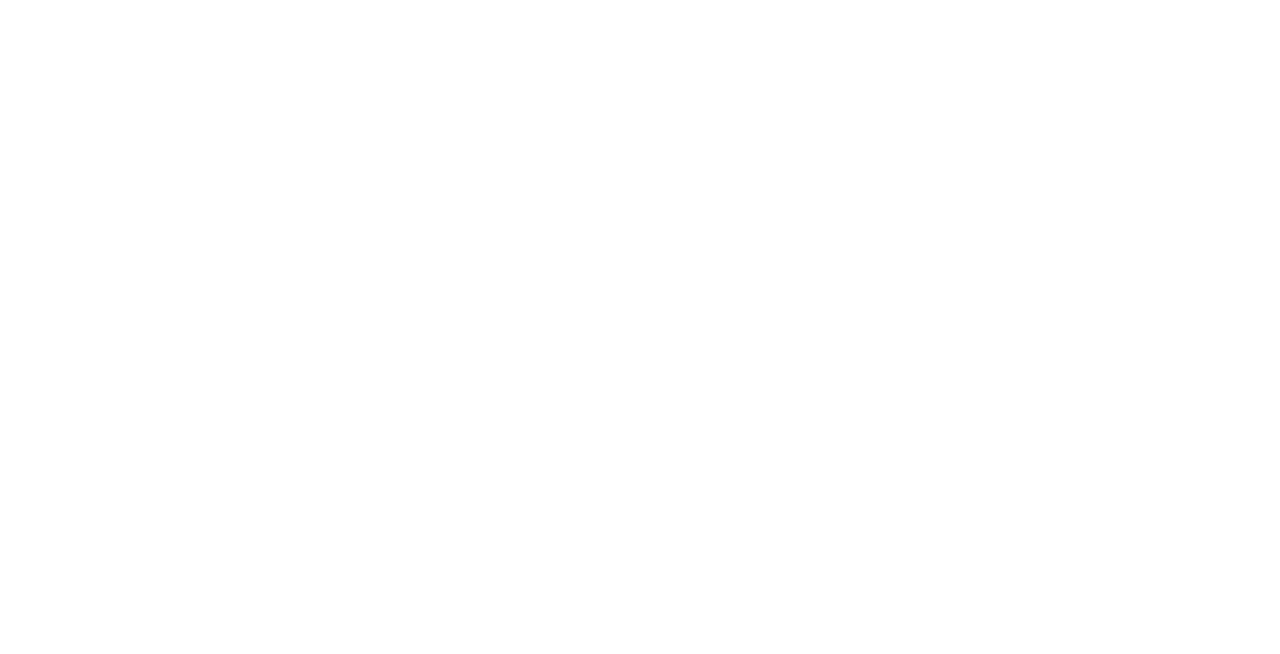
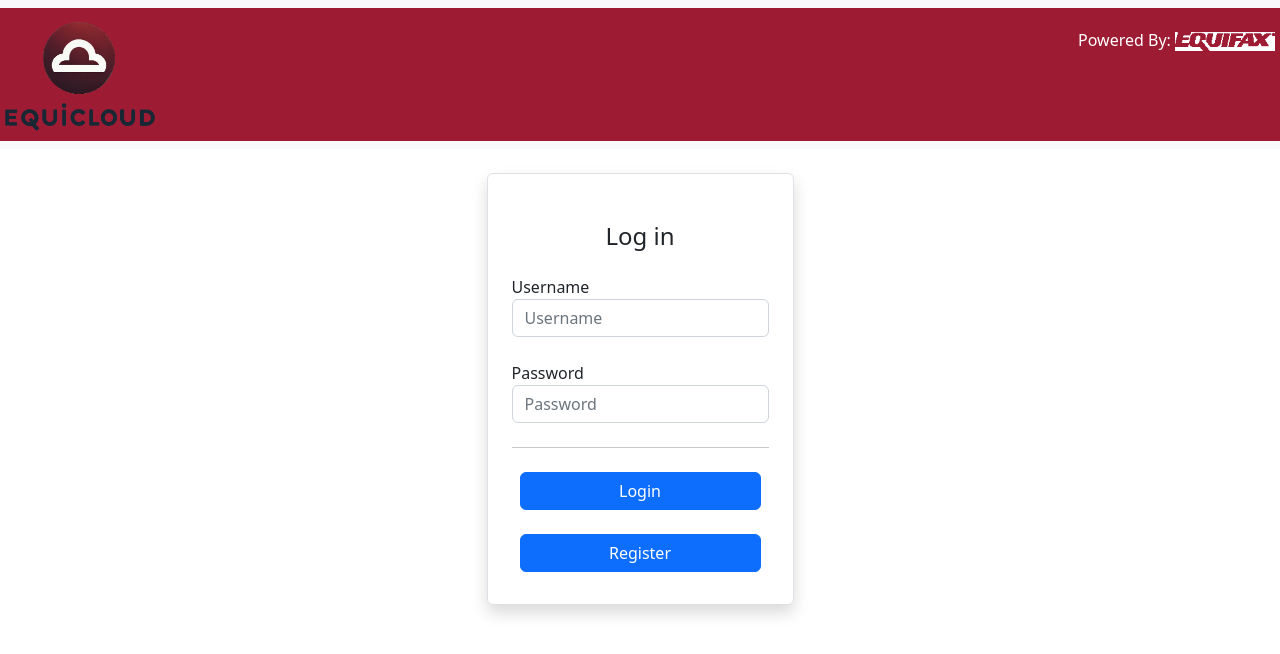
Before and after one commit to UST-Equifax-9wk/EquiCloud, an Angular app in the folder Client/equicloud/: page / in a window 1280 px wide. Shown: the top 654 px of the page. Built offline with nearby package versions, Linux system fonts and the light colour scheme.

Commit message:
Styling finishing touches

```diff
--- a/Client/equicloud/src/app/app.component.html
+++ b/Client/equicloud/src/app/app.component.html
@@ -1,4 +1,4 @@
-<nav class="navbar navbar-expand-lg navbar-light bg-light">
+<!-- <nav class="navbar navbar-expand-lg navbar-light bg-light">
   <div class="global">
     <div class="header">
       <div>
@@ -14,7 +14,30 @@
 
     <div class="poweredBy">
       Powered By:
-  <img class="logo" src="../assets/equifaxLogo.png" alt="Equifax Logo" width="100" >
+      <img class="logo" src="../assets/equifaxLogo.png" alt="Equifax Logo" width="100" />
+    </div>
+  </div>
+</nav>
+<router-outlet></router-outlet> -->
+<nav class="navbar navbar-expand-lg navbar-light bg-light">
+  <div class="global">
+    <div class="header">
+      <br>
+      <img class="equicloudLogo" src="../../assets/EquiCloud2.png" alt="EquiCloud Logo" width="150" />
+
+      <ng-container  *ngIf="loggedIn">
+        <button class="btn btn-danger" type="button" id="logoutButton" (click)="logout()">Logout</button>
+        <div class="nav">
+          <button type="button" class="btn btn-outline-light" id="fileUploadButton" (click)="navigateToUpload()">Upload files</button>
+          <button type="button" class="btn btn-outline-light" id="fileListButton" (click)="navigateToFileList()">View list of files</button>
+        </div>
+        <br>
+      </ng-container>
+
+      <div class="poweredBy">
+        Powered By:
+        <img class="equifaxLogo" src="../assets/equifaxLogo2.png" alt="Equifax Logo" width="100" >
+      </div>
     </div>
   </div>
   </nav>
--- a/Client/equicloud/src/app/list-files/list-files.component.html
+++ b/Client/equicloud/src/app/list-files/list-files.component.html
@@ -27,10 +27,10 @@
 <table class="table table-fixed no-border-collapse ">
     <thead style="position:sticky;top:0">
         <tr>
-            <th  style="width: 21%"></th>
+            <th  style="width: 27%"></th>
             <th  style="width: 15%">File Name</th>
             <th  >Description</th>
-            <th  style="width: 13%">Upload Time:</th>
+            <th  style="width: 17%">Upload Time:</th>
         </tr>
     </thead>
     <tbody>
--- a/Client/equicloud/src/app/remote.service.ts
+++ b/Client/equicloud/src/app/remote.service.ts
@@ -11,8 +11,8 @@ export class RemoteService {
 
   constructor(client: HttpClient) {
     this.httpClient = client
-    // this.baseUrl="http://34.125.212.192:7777"
-    this.baseUrl = "http://localhost:8080"
+    this.baseUrl="http://34.125.212.192:7777"
+    // this.baseUrl = "http://localhost:8080"
    }
 
    uploadFile(formData : any) : Observable<any> {
--- a/Client/equicloud/src/styles.css
+++ b/Client/equicloud/src/styles.css
@@ -1,13 +1,18 @@
 /* You can add global styles to this file, and also import other style files */
 .global{
     position: relative;
-    left:15px;
-    width: 98%;
+    width: 100%;
 
 }
 .header{
     background-color:#9e1c33;
     color:white;
+    width:100%;
+}
+.nav{
+    position: absolute;
+    top:50px;
+    left:170px;
 }
 .poweredBy{
     position:absolute;
@@ -28,6 +33,7 @@
 
 #logoutButton{
 position:absolute;
+top:90px;
 right:5px;
 
 }
@@ -80,7 +86,12 @@ height: 40px;
     position:relative;
     right:4%;
 }
+.equicloudLogo{
+    position:relative;
+    bottom:10px;
+    left:5px;
+}
 #fileListButton{
-    position:absolute;
-    left:150px;
+    position:relative;
+    left:10px;
 }
```
Also changed, not shown: Client/equicloud/src/assets/EquiCloud2.png (added). Lines whose indentation alone changed are shown as unchanged.
